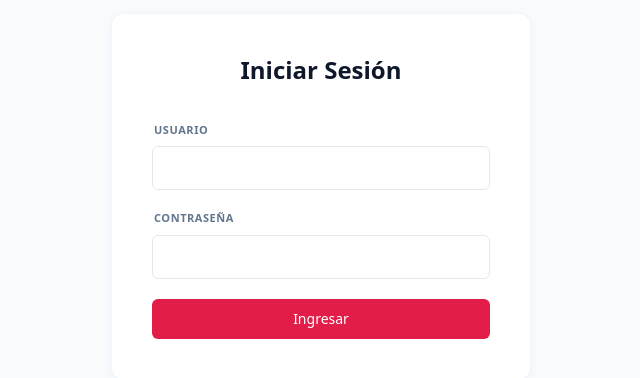
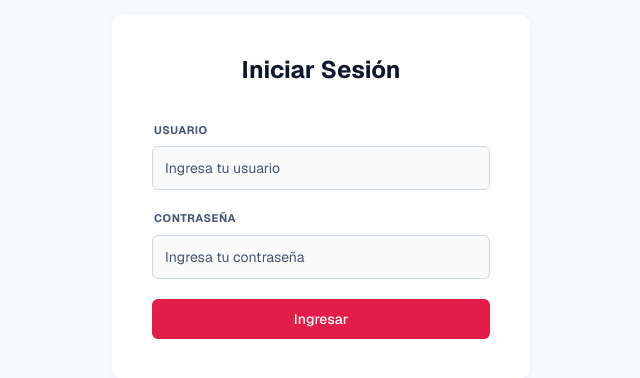
Before and after one commit to DisBol/disbol, a Next.js app: page /login in a window 1280 px wide. Shown: the part 204-582 px from the top of the page, without its empty margins (319-959 px from the left). Built offline with nearby package versions, Linux system fonts and the light colour scheme.

Commit message:
feat: ✨implementar componente LoginForm con esquema de validación

```diff
--- /dev/null
+++ b/app/(auth)/login/components/LoginForm.tsx
@@ -0,0 +1,47 @@
+"use client";
+
+import { useForm } from "react-hook-form";
+import { valibotResolver } from "@hookform/resolvers/valibot";
+
+import { Button } from "@/components/ui/Button";
+import { InputField } from "@/components/ui/Input-field";
+
+import { loginSchema, type LoginSchema } from "../schemas/login.schema";
+
+export function LoginForm() {
+  const {
+    register,
+    handleSubmit,
+    formState: { errors },
+  } = useForm<LoginSchema>({
+    resolver: valibotResolver(loginSchema),
+  });
+
+  const onSubmit = (data: LoginSchema) => {
+    console.log("LOGIN DATA", data);
+    // aquí va tu auth
+  };
+
+  return (
+    <form onSubmit={handleSubmit(onSubmit)} className="flex flex-col gap-5">
+      <InputField
+        label="Usuario"
+        placeholder="Ingresa tu usuario"
+        {...register("username")}
+        error={errors.username?.message}
+      />
+
+      <InputField
+        label="Contraseña"
+        type="password"
+        placeholder="Ingresa tu contraseña"
+        {...register("password")}
+        error={errors.password?.message}
+      />
+
+      <Button type="submit" variant="primary">
+        Ingresar
+      </Button>
+    </form>
+  );
+}
--- a/app/(auth)/login/page.tsx
+++ b/app/(auth)/login/page.tsx
@@ -1,60 +1,16 @@
-"use client"; // Necesario porque las primitivas de Radix son Client Components
+"use client";
 
-import { Button } from "@/components/ui/Button";
-import * as Label from "@radix-ui/react-label";
+import { LoginForm } from "./components/LoginForm";
 
 export default function LoginPage() {
   return (
-    <div className="min-h-screen w-full flex items-center justify-center bg-[#F8FAFC] p-4 font-sans">
-      {/* Container Blanco (Card) */}
+    <div className="min-h-screen w-full flex items-center justify-center bg-[#F8FAFC] p-4">
       <div className="w-full max-w-[420px] bg-white rounded-xl border border-slate-100 shadow-[0_2px_10px_-3px_rgba(6,81,237,0.1)] p-10">
-        {/* Título */}
         <h1 className="text-2xl font-bold text-center text-slate-900 mb-9">
           Iniciar Sesión
         </h1>
 
-        <form className="flex flex-col gap-5">
-          {/* Grupo: Usuario */}
-          <div className="flex flex-col gap-2">
-            <Label.Root
-              htmlFor="username"
-              className="text-[11px] font-bold text-slate-500 uppercase tracking-wider pl-0.5 cursor-pointer"
-            >
-              Usuario
-            </Label.Root>
-            <input
-              id="username"
-              type="text"
-              className="flex h-11 w-full rounded-md border border-slate-200 bg-white px-3 py-2 text-sm text-slate-900 placeholder:text-slate-400 focus:outline-none focus:ring-2 focus:ring-slate-100 focus:border-slate-300 transition-all"
-            />
-          </div>
-
-          {/* Grupo: Contraseña */}
-          <div className="flex flex-col gap-2">
-            <Label.Root
-              htmlFor="password"
-              className="text-[11px] font-bold text-slate-500 uppercase tracking-wider pl-0.5 cursor-pointer"
-            >
-              Contraseña
-            </Label.Root>
-            <input
-              id="password"
-              type="password"
-              className="flex h-11 w-full rounded-md border border-slate-200 bg-white px-3 py-2 text-sm text-slate-900 placeholder:text-slate-400 focus:outline-none focus:ring-2 focus:ring-slate-100 focus:border-slate-300 transition-all"
-            />
-          </div>
-
-          {/* Botón */}
-          {/* <div className="pt-3">
-            <button
-              type="submit"
-              className="w-full h-11 inline-flex items-center justify-center rounded-md bg-[#DC2646] px-4 font-semibold text-white transition-colors hover:bg-[#c4213e] focus:outline-none focus:ring-2 focus:ring-[#DC2646] focus:ring-offset-2"
-            >
-              Ingresar
-            </button>
-          </div> */}
-          <Button variant="primary">Ingresar</Button>
-        </form>
+        <LoginForm />
       </div>
     </div>
   );
--- /dev/null
+++ b/app/(auth)/login/schemas/login.schema.ts
@@ -0,0 +1,10 @@
+// features/auth/schemas/login.schema.ts
+import * as v from "valibot";
+
+export const loginSchema = v.object({
+  username: v.pipe(v.string(), v.minLength(1, "El usuario es obligatorio")),
+
+  password: v.pipe(v.string(), v.minLength(1, "La contraseña es obligatoria")),
+});
+
+export type LoginSchema = v.InferOutput<typeof loginSchema>;
```
